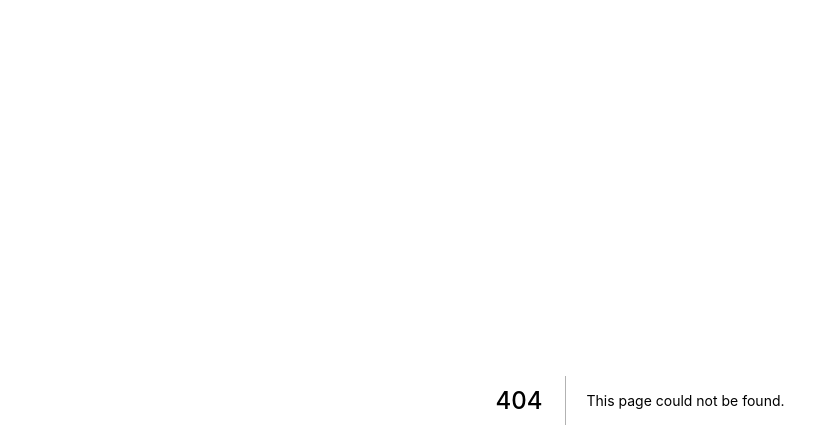
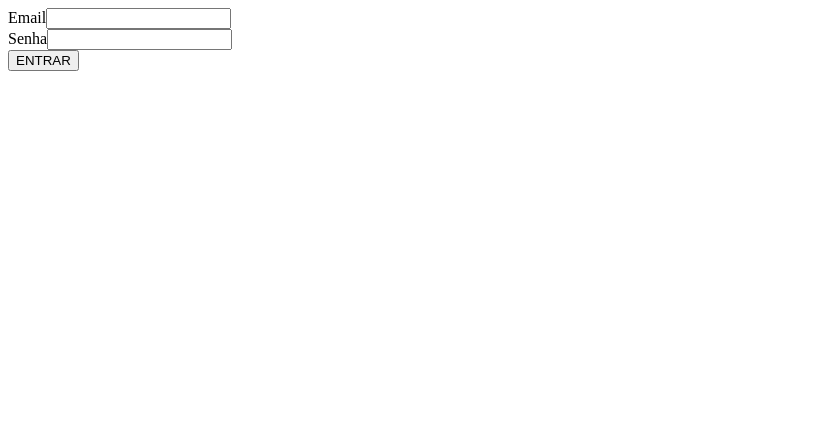
Before and after one commit to jonyw4/betrybe-technical-test, a Next.js app: page /login in a window 1280 px wide. Before the commit this address had no page. Shown: the top 448 px of the page, without its empty margins (0-839 px from the left). Built offline with nearby package versions, Linux system fonts and the light colour scheme.

Commit message:
feat: add login page

```diff
--- /dev/null
+++ b/src/pages/login.tsx
@@ -0,0 +1,55 @@
+import * as React from 'react';
+import { AxiosError } from 'axios';
+import Router from 'next/router';
+import { useForm } from 'react-hook-form';
+import { FormInputError, Alert } from '../components';
+import { apiClient } from '../utils';
+
+export default function LoginPage() {
+  const { register, handleSubmit, errors, formState } = useForm();
+  const { isSubmitting } = formState;
+  const [requestError, setRequestError] = React.useState(null);
+
+  const onSubmit = async (values) => {
+    setRequestError(null);
+    try {
+      const { data } = await apiClient.post('/login', values);
+      localStorage.setItem('token', data.token);
+      Router.push('/');
+    } catch (e) {
+      const {
+        response: { data }
+      }: AxiosError<any> = e;
+      setRequestError(data.message || 'Erro Interno');
+    }
+  };
+
+  return (
+    <form onSubmit={handleSubmit(onSubmit)}>
+      {requestError && <Alert message={requestError} type="warning" />}
+
+      <div className="mb-1">
+        <label htmlFor="email">Email</label>
+        <input name="email" type="email" ref={register({ required: true })} />
+        {errors.email && <FormInputError />}
+      </div>
+
+      <div className="mb-1">
+        <label htmlFor="password">Senha</label>
+        <input
+          name="password"
+          type="password"
+          ref={register({ required: true })}
+        />
+        {errors.password && <FormInputError />}
+      </div>
+
+      <input
+        type="submit"
+        className="btn btn--success"
+        disabled={isSubmitting}
+        value="ENTRAR"
+      />
+    </form>
+  );
+}
```
